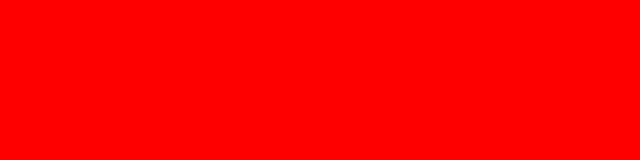
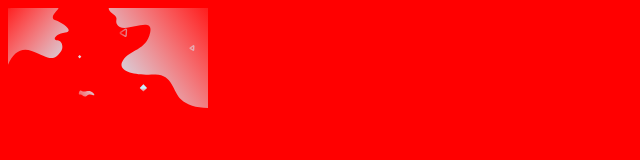
Before and after one commit to hellenjames/huddle-landing, a plain HTML site: page index.html in a window 1280 px wide. Shown: the whole page, without its empty margins (0-640 px from the left). Drawn offline with Linux system fonts and the light colour scheme.

Commit message:
created an image

```diff
--- a/index.html
+++ b/index.html
@@ -7,6 +7,10 @@
   <link rel="stylesheet" href="css/style.css">
 </head>
 <body>
-
+  <section>
+    <div class="hero 1">
+<img src="images/bg-hero-desktop.svg" width=200>
+    </div>
+  </section>
 </body>
 </html>
```
